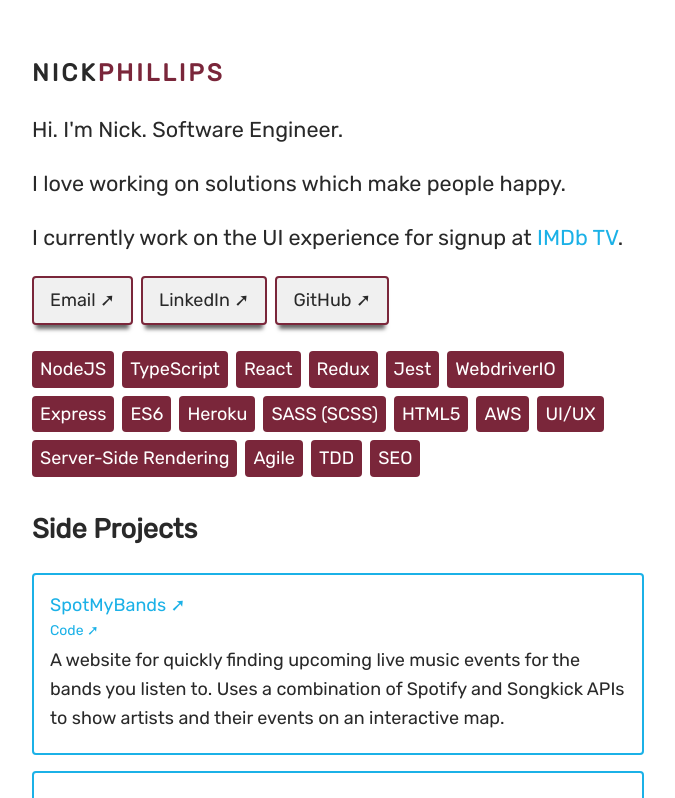
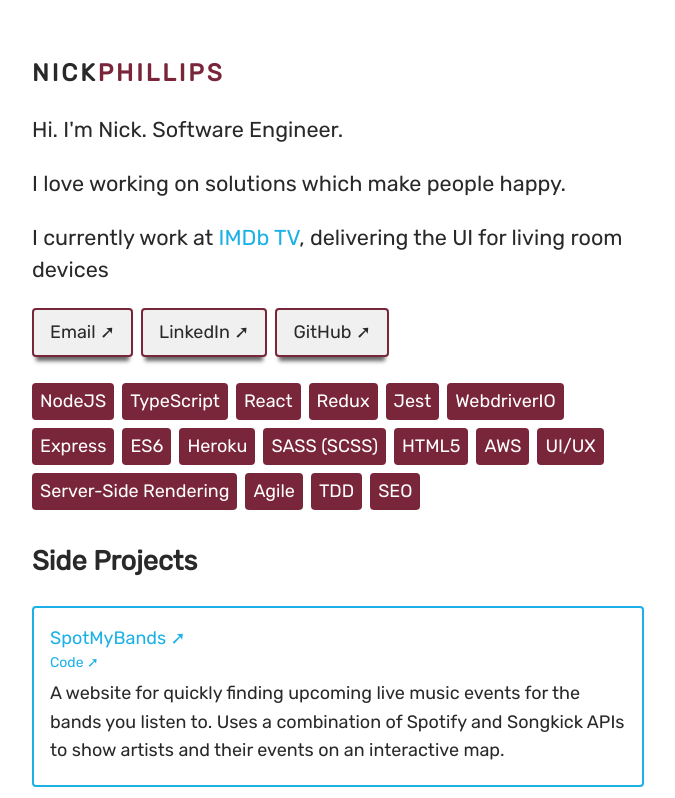
Before and after one commit to n1ckp/personal-website, a Next.js app: page / in a window 1280 px wide. Shown: the top 798 px of the page, without its empty margins (302-977 px from the left). Built offline with nearby package versions, Linux system fonts and the light colour scheme.

Commit message:
Upate what I actually do

```diff
--- a/pages/index.tsx
+++ b/pages/index.tsx
@@ -19,7 +19,7 @@
       <p>Hi. I&apos;m Nick. Software Engineer.</p>
       <p>I love working on solutions which make people happy.</p>
       <p>
-        I currently work on the UI experience for signup at{' '}
+        I currently work at{' '}
         <a
           href="https://www.imdb.com/tv/"
           target="_blank"
@@ -27,7 +27,7 @@
         >
           IMDb TV
         </a>
-        .
+        , delivering the UI for living room devices
       </p>
     </section>
     <section>
```
